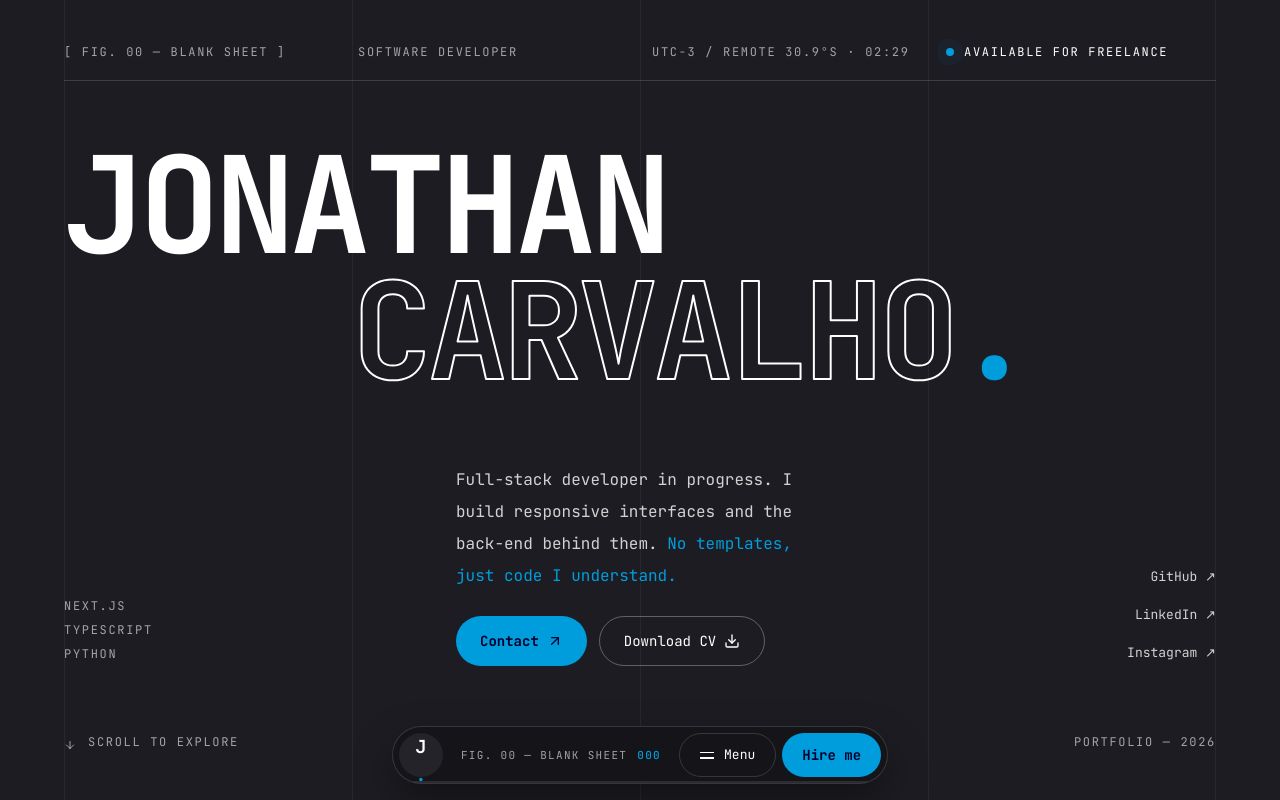
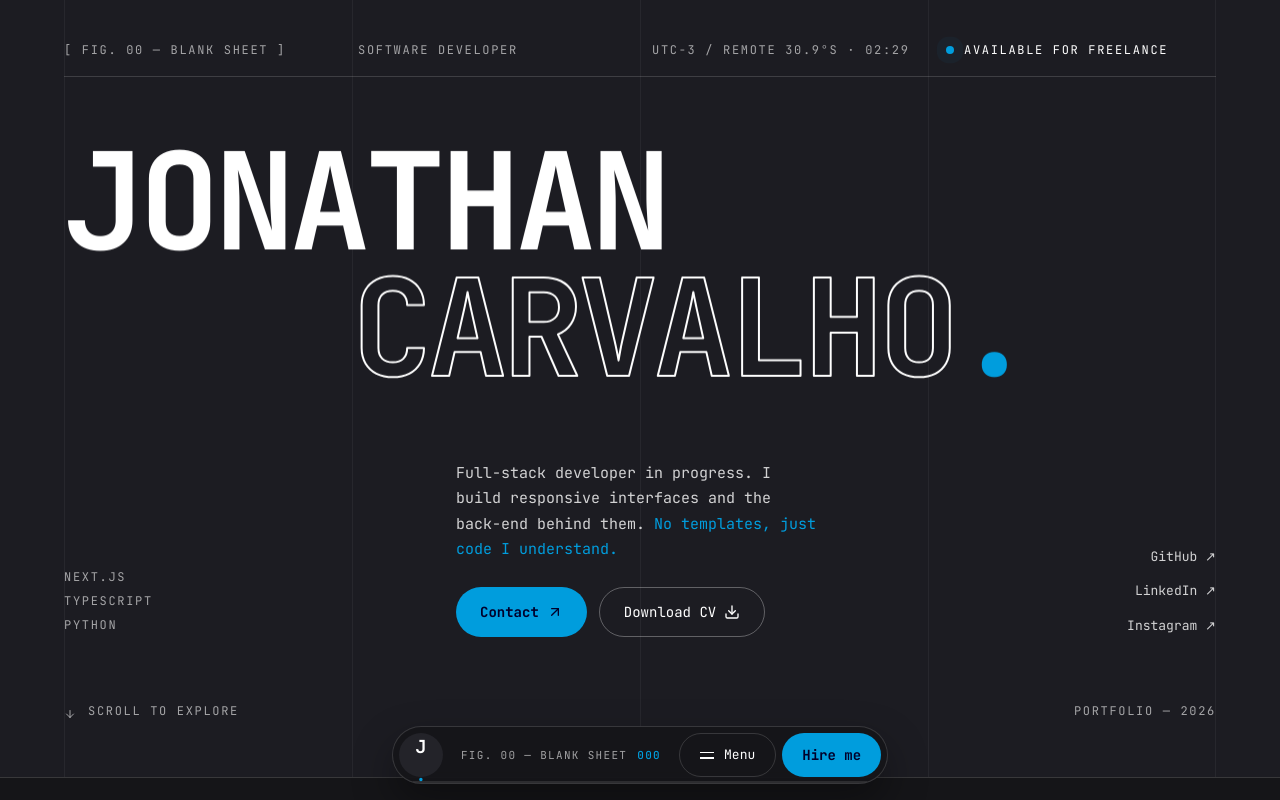
Before and after one commit to Dot010/personal-portfolio, a Next.js app: page / in a window 1280 px wide. Shown: the top 800 px of the page. Built offline with nearby package versions, Linux system fonts and the light colour scheme; a web font is replaced by a local one.

Commit message:
style: match the demo base type size and line height

```diff
--- a/app/globals.css
+++ b/app/globals.css
@@ -67,7 +67,7 @@
 
     background: var(--color-background);
     color: var(--color-foreground);
-    @apply leading-loose antialiased;
+    @apply text-[15px] leading-[1.7] antialiased;
   }
   .h1 {
     @apply text-[48px] xl:text-[80px] leading-[1.1] font-semibold;
```
